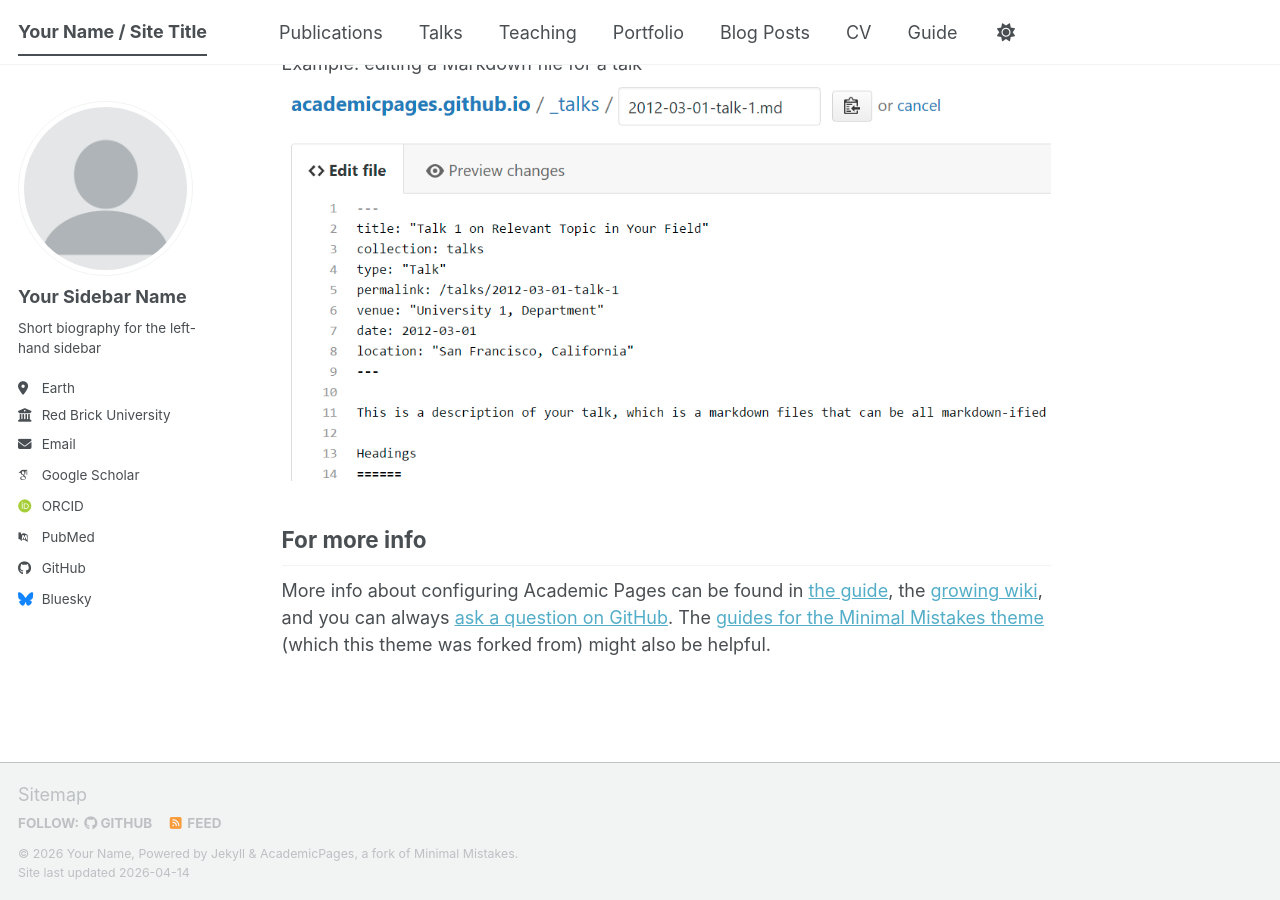
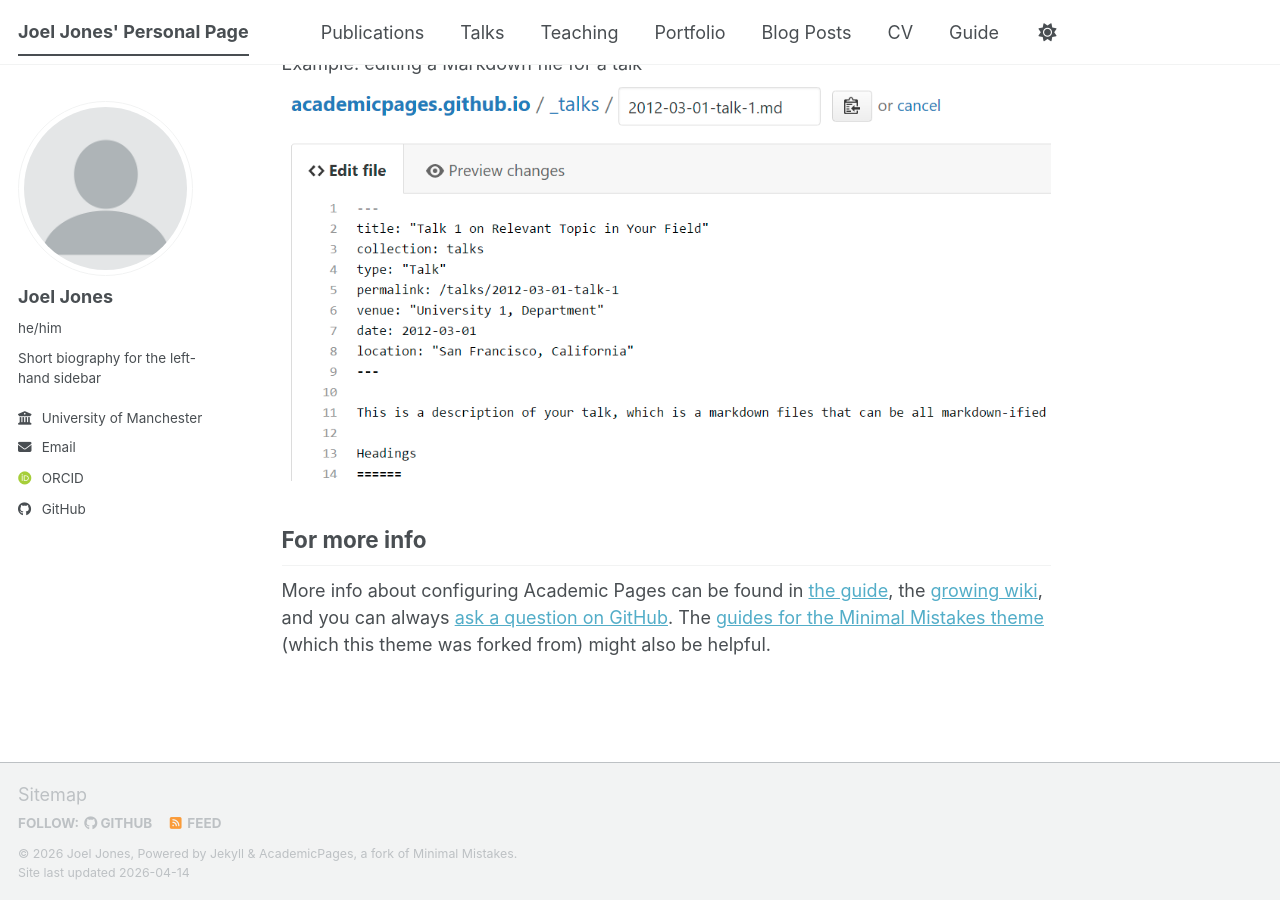
Before and after one commit to jr0rj/jr0rj.github.io, a Jekyll site: the page built from _pages/about.md, in a window 1280 px wide and 900 px high, scrolled down 2720 px. Built offline with Jekyll 4.4.1, drawn with Linux system fonts in a browser that asks for light colours; some web fonts are replaced; a script bundle is joined from its source files by our own code; library files that are not in the unit come from our copies.

Commit message:
Update personal information in _config.yml

```diff
--- a/_config.yml
+++ b/_config.yml
@@ -9,10 +9,10 @@
 # Basic Site Settings
 locale                   : "en-US"
 site_theme               : "default" # The available themes options are "default", "air", "sunrise", "mint", "dirt" and "contrast"
-title                    : "Your Name / Site Title"
+title                    : "Joel Jones' Personal Page"
 title_separator          : "-"
-name                     : &name "Your Name"
-description              : &description "Your Name's academic portfolio"   # Update this with a general description of your site, this is the default if not overridden by a page
+name                     : &name "Joel Jones"
+description              : &description "Joel Jones' academic portfolio"   # Update this with a general description of your site, this is the default if not overridden by a page
 url                      : https://jr0rj.github.io # The base hostname & protocol for your site e.g. "https://[your GitHub username].github.io",
                                                            # or if you already have some other page hosted on Github then use "https://[your GitHub username].github.io/[Your Repo Name]"
 baseurl                  : "" # the subpath of your site, e.g. "/blog"
@@ -24,24 +24,24 @@ repository               : "academicpages/academicpages.github.io"
 author:
   # Biographic information
   avatar           : "profile.png"
-  name             : "Your Sidebar Name"
-  pronouns         : # example: "she/her"
+  name             : "Joel Jones"
+  pronouns         : "he/him"
   bio              : "Short biography for the left-hand sidebar"
-  location         : "Earth"
-  employer         : "Red Brick University"
+  location         : #"Earth"
+  employer         : "University of Manchester"
   uri              : # URL
-  email            : "none@example.org"
+  email            : "joel.jones@manchester.ac.uk"
 
   # Academic websites
   academia         : # URL
   arxiv            : # URL - Update with the correct link to your profile
-  googlescholar    : "https://scholar.google.com/citations?user=PS_CX0AAAAAJ"
+  googlescholar    : #"https://scholar.google.com/citations?user=PS_CX0AAAAAJ"
   inspire-hep      : # URL
   impactstory      : # URL
-  orcid            : "https://orcid.org/yourorcidurl"
+  orcid            : "https://orcid.org/0009-0008-6887-0359"
   semantic         : # URL
   ssrn             : # URL
-  pubmed           : "https://www.ncbi.nlm.nih.gov/pubmed/?term=john+snow"
+  pubmed           : #"https://www.ncbi.nlm.nih.gov/pubmed/?term=john+snow"
   researchgate     : # URL
   scopus           : # URL
   zotero           : # URL
@@ -57,7 +57,7 @@ author:
 
   # Social media
   artstation       : # Username
-  bluesky          : "bsky.app" # Replace this with you Bluesky username
+  bluesky          : #"bsky.app" # Replace this with you Bluesky username
   facebook         : # Username
   flickr           : # Username
   foursquare       : # Username
```
